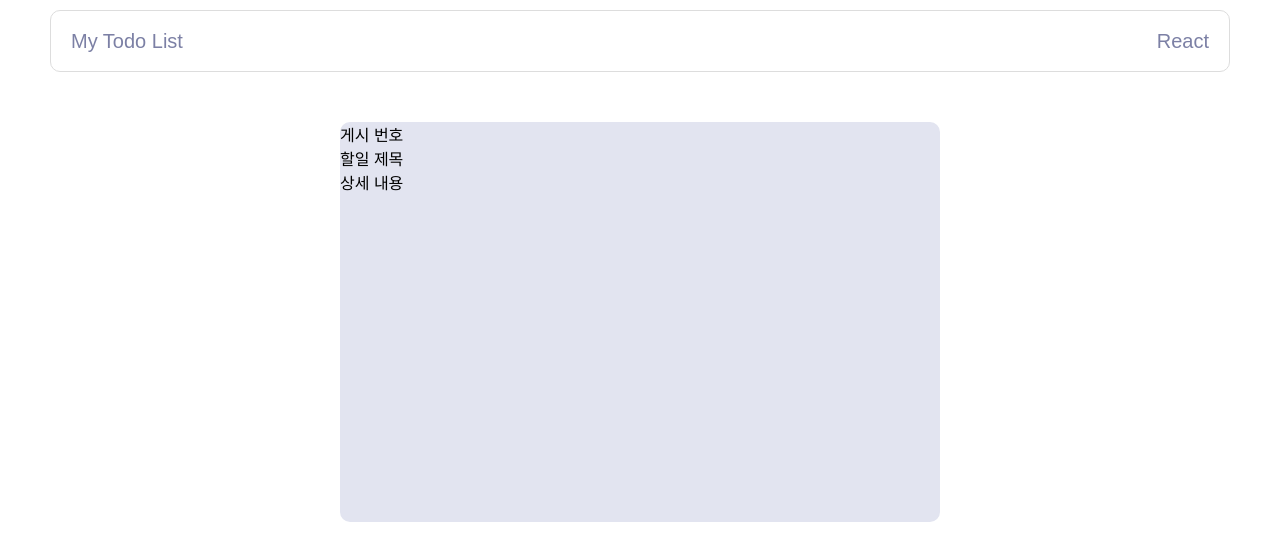
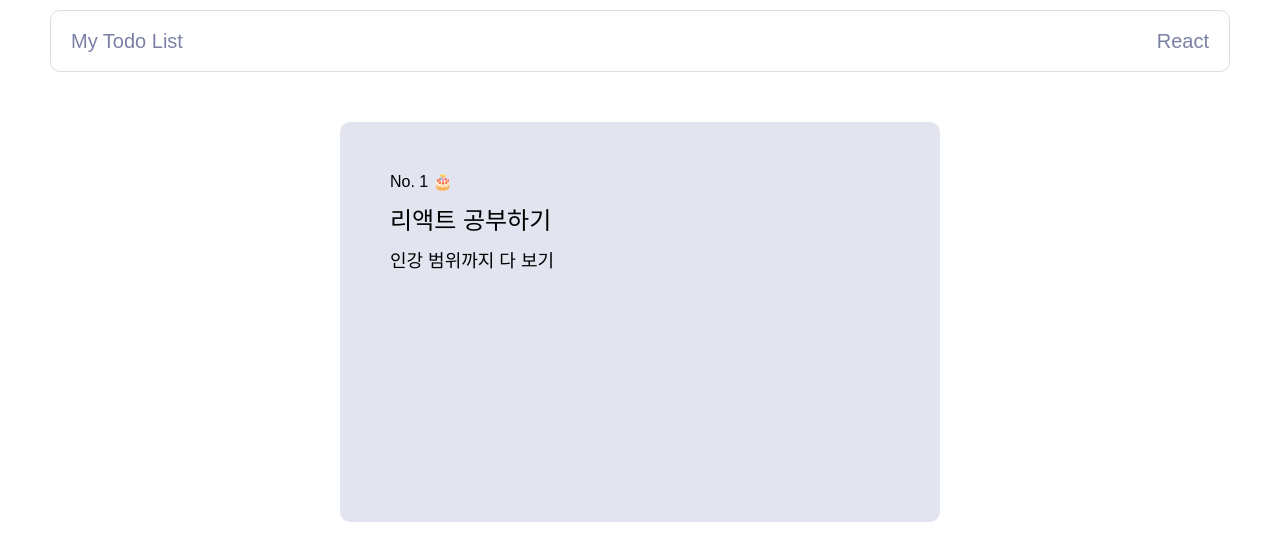
Before and after one commit to hyexjun/Redux-Prac, a React (Create React App) app: page /detail/1 in a window 1280 px wide. Shown: the top 560 px of the page. Built offline with nearby package versions, Linux system fonts and the light colour scheme; a web font is replaced by a local one.

Commit message:
기본 리덕스 적용

```diff
--- a/src/components/form/Form.jsx
+++ b/src/components/form/Form.jsx
@@ -1,62 +1,47 @@
-import { useState, useRef } from 'react';
 import './Form.css';
+import { useRef, useState } from 'react';
+import { useDispatch } from 'react-redux';
+import { addTodo } from '../../redux/modules/todos';
 
-const Form = ({ onCreate }) => {
-  // const [title, setTitle] = useState(''); [1]
-  // const [content, setContent] = useState(''); [2]
-  // 둘다 문자열이고 구성도 비슷하면 state 두개로 쓸 것 없이 객체로 만들어도 된담
-
-  // [3] 이렇게 객체처럼 세트묶음 해도 된다
-  const [todo, setTodo] = useState({
+const Form = () => {
+  const initialState = {
+    id: 0,
     title: '',
     content: '',
-  });
+    isDone: false,
+    createdAt: null,
+  };
 
-  // 입력된 값을 바꿔 채우는 함수
+  const dispatch = useDispatch();
+  const [todo, setTodo] = useState(initialState);
+
   const handleChangeState = (event) => {
-    // console.log(event.target.name); // 변화 감지된 항목 이름 보는 용
-    // console.log(event.target.value); // 변화 감지된 항목의 값 보는 용
     setTodo({
-      // 데이터 변화는 무조건 set어쩌구 써야됨
-      ...todo, // 원래 state를 넣어주지 않으면 안됨!
+      ...todo,
       [event.target.name]: event.target.value,
-      // 안쓰면 타겟 제외한 나머지는 날아가고 변화된 값만 남아버림
     });
   };
 
-  const titleInput = useRef();
-  const contentInput = useRef();
-  // 실제 내용 저장버튼 누르면 실행되는 함수
-  const handleSubmit = () => {
-    if (todo.title.length < 1) {
-      alert('공백은 안돼!');
-      titleInput.current.focus();
-      return;
-    }
-    if (todo.content.length < 1) {
-      alert('공백은 안돼!');
-      contentInput.current.focus();
-      return;
-    }
-
-    onCreate(todo.title, todo.content);
-    alert('목록에 잘 추가되었습니다 :)');
-    // 이건 입력한 뒤 인풋박스에 입력값 썼던 거 다시 비워주기
-    setTodo({
-      title: '',
-      content: '',
-    });
+  let dataId = useRef(3); // 이전 useRef 사용했던 거 대신 ㄹㅇ 숫자로,,
+  const handleSubmit = (event) => {
+    event.preventDefault();
+    const createdAt = new Date().getTime();
+    // console.log(createdAt);
+    if (todo.title.trim() === '' || todo.content.trim() === '') return;
+    // setTodos([...todos, { ...todo, id: num, createdAt }]);
+    dispatch(addTodo({ ...todo, id: dataId.current, createdAt }));
+    setTodo(initialState);
+    dataId.current++;
   };
 
   return (
-    <div className='form'>
+    <form className='form' onSubmit={handleSubmit}>
       <div className='input-group'>
         <label className='form-label' htmlFor='title'>
           제목
         </label>
         <input
           className='add-input'
-          ref={titleInput}
           name='title'
           value={todo.title}
           onChange={handleChangeState}
@@ -67,15 +52,14 @@ const Form = ({ onCreate }) => {
         </label>
         <input
           className='add-input'
-          ref={contentInput}
           name='content'
           value={todo.content}
           onChange={handleChangeState}
           type='text'
         />
       </div>
-      <button onClick={handleSubmit}>추가하기</button>
-    </div>
+      <button>추가하기</button>
+    </form>
   );
 };
 
--- a/src/index.js
+++ b/src/index.js
@@ -2,8 +2,12 @@ import './index.css';
 import App from './App';
 import React from 'react';
 import ReactDOM from 'react-dom/client';
+import { Provider } from 'react-redux';
+import store from './redux/config/configStore';
 
 const root = ReactDOM.createRoot(document.getElementById('root'));
 root.render(
+  <Provider store={store}>
     <App />
+  </Provider>
 );
--- a/src/pages/Detail.jsx
+++ b/src/pages/Detail.jsx
@@ -1,16 +1,30 @@
 import Layout from '../components/layout/Layout';
 import Header from '../components/header/Header';
 import styled from 'styled-components';
+import { useDispatch, useSelector } from 'react-redux';
+import { useEffect } from 'react';
+import { useParams } from 'react-router-dom';
+import { getTodoByID } from '../redux/modules/todos';
 
 const Detail = () => {
+  const { id } = useParams();
+  // const navigate = useNavigate();
+  const dispatch = useDispatch();
+  const todo = useSelector((state) => state.todos.todo);
+  // console.log(todo);
+
+  useEffect(() => {
+    dispatch(getTodoByID(id));
+  }, [dispatch, id]);
+
   return (
     <>
       <Layout>
         <Header />
         <DetailBox>
-          <div>게시 번호</div>
-          <div>할일 제목</div>
-          <div>상세 내용</div>
+          <DetailNo>No. {todo.id} 🎂</DetailNo>
+          <DetailTitle>{todo.title}</DetailTitle>
+          <DetailContent>{todo.content}</DetailContent>
         </DetailBox>
       </Layout>
     </>
@@ -18,11 +32,26 @@ const Detail = () => {
 };
 
 const DetailBox = styled.div`
-  width: 600px;
-  height: 400px;
+  width: 500px;
+  height: 300px;
   background-color: rgb(226, 228, 240);
   border-radius: 10px;
   margin: 50px auto;
+  padding: 50px;
 `;
 
+const DetailNo = styled.div`
+  margin-bottom: 10px;
+`
+
+const DetailTitle = styled.div`
+  font-weight: 500;
+  font-size: 24px;
+  margin-bottom: 10px;
+`;
+
+const DetailContent = styled.div`
+  font-size: 18px;
+`
+
 export default Detail;
--- a/src/pages/Home.jsx
+++ b/src/pages/Home.jsx
@@ -2,63 +2,31 @@ import Layout from '../components/layout/Layout';
 import Header from '../components/header/Header';
 import Form from '../components/form/Form';
 import List from '../components/list/List';
-import { useRef, useState } from 'react';
 
 function Home() {
-  const [todos, setTodos] = useState([
-    {
-      id: 1,
-      title: '리액트 공부하기',
-      content: '인강 범위까지 다 보기',
-      isDone: false,
-      created_date: 1659311223308
-    },
-    {
-      id: 2,
-      title: 'JS 기초개념',
-      content: '개념 노트 정리하기',
-      isDone: true,
-      created_date: 1659341238308
-    },
-  ]);
-
-  const todoId = useRef(3); // 이미 더미로 1,2번이 있으니까 3부터
-  const onCreate = (title, content) => {
-    const created_date = new Date().getTime();
-    const newTodo = {
-      id: todoId.current,
-      title,
-      content,
-      isDone: false,
-      created_date,
-    };
-    todoId.current += 1;
-    setTodos([...todos, newTodo]);
-  };
-  console.log(todos);
-
-  const onRemove = (targetId) => {
-    const newTodos = todos.filter((todo) => todo.id !== targetId);
-    // fillter 함수 조건 맞게 추출해서 새로운 배열 만들기
-    setTodos(newTodos); // setTodos를 써서 새로운 배열로 바꿔주기
-    // alert(`${targetId}번 항목이 삭제되었습니다.`);
-  };
-
-  // 수정 최종완료 버튼 눌렀을 때 아무 데이터로 매칭돼서 바뀌면 안되니까요
-  const onEdit = (targetId) => {
-    setTodos(
-      todos.map((todo) =>
-        todo.id === targetId ? { ...todo, isDone: !todo.isDone } : { ...todo }
-      )
-    );
-  };
+  // const [todos, setTodos] = useState([
+  //   {
+  //     id: 1,
+  //     title: '리액트 공부하기',
+  //     content: '인강 범위까지 다 보기',
+  //     isDone: false,
+  //     created_date: 1659311223308,
+  //   },
+  //   {
+  //     id: 2,
+  //     title: 'JS 기초개념',
+  //     content: '개념 노트 정리하기',
+  //     isDone: true,
+  //     created_date: 1659341238308,
+  //   },
+  // ]);
 
   return (
     <>
       <Layout>
         <Header />
-        <Form onCreate={onCreate} />
-        <List onRemove={onRemove} onEdit={onEdit} todos={todos} />
+        <Form/>
+        <List/>
       </Layout>
     </>
   );
--- /dev/null
+++ b/src/redux/config/configStore.js
@@ -0,0 +1,9 @@
+import { createStore, combineReducers } from 'redux';
+import todos from '../modules/todos.js';
+
+const rootReducer = combineReducers({
+  todos,
+}); // 다른 reducer들 추가로 있을 경우 말 그대로 combine 용도
+const store = createStore(rootReducer);
+
+export default store;
--- /dev/null
+++ b/src/redux/modules/todos.js
@@ -0,0 +1,105 @@
+// Action value
+const ADD_TODO = 'ADD_TODO';
+const GET_TODO_BY_ID = 'GET_TODO_BY_ID';
+const DELETE_TODO = 'DELETE_TODO';
+const TOGGLE_STATUS_TODO = 'TOGGLE_STATUS_TODO';
+
+// Action Creator
+export const addTodo = (payload) => {
+  return {
+    type: ADD_TODO,
+    payload,
+  };
+};
+
+export const deleteTodo = (payload) => {
+  return {
+    type: DELETE_TODO,
+    payload,
+  };
+};
+
+export const toggleStatusTodo = (payload) => {
+  return {
+    type: TOGGLE_STATUS_TODO,
+    payload,
+  };
+};
+
+export const getTodoByID = (payload) => {
+  return {
+    type: GET_TODO_BY_ID,
+    payload,
+  };
+};
+
+// initial state
+const initialState = {
+  todoList: [
+    {
+      id: 1,
+      title: '리액트 공부하기',
+      content: '인강 범위까지 다 보기',
+      isDone: false,
+      createdAt: 1659311283308,
+    },
+    {
+      id: 2,
+      title: 'JS 기초개념',
+      content: '개념 노트 정리하기',
+      isDone: true,
+      createdAt: 1659341238308,
+    },
+  ],
+  todo: {
+    id: '0',
+    title: '',
+    content: '',
+    isDone: false,
+    createdAt: null,
+  },
+};
+
+// 실제 처리되는 함수들
+const todos = (state = initialState, action) => {
+  switch (action.type) {
+    case ADD_TODO:
+      return {
+        ...state,
+        todoList: [...state.todoList, action.payload],
+      };
+
+    case DELETE_TODO:
+      return {
+        ...state,
+        todoList: state.todoList.filter((todo) => todo.id !== action.payload),
+      };
+
+    case TOGGLE_STATUS_TODO:
+      return {
+        ...state,
+        todoList: state.todoList.map((todo) => {
+          if (todo.id === action.payload) {
+            return {
+              ...todo,
+              isDone: !todo.isDone,
+            };
+          } else {
+            return todo;
+          }
+        }),
+      };
+
+    case GET_TODO_BY_ID:
+      return {
+        ...state,
+        todo: state.todoList.find((todo) => {
+          return parseInt(todo.id) === parseInt(action.payload);
+        }),
+      };
+    default:
+      return state;
+  }
+};
+
+export default todos;
```
Also changed, not shown: src/App.js (+13 -0 lines), 1 other file (tests, documents, lock files or other folders).
